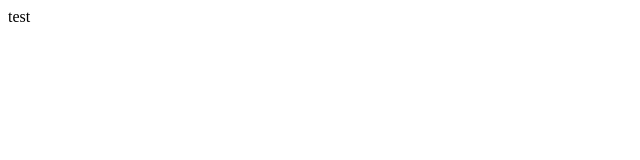
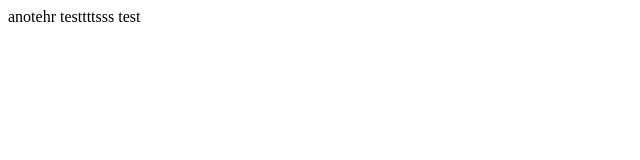
Before and after one commit to lead-code-monkey-at-oi/test-project, a plain HTML site: page src/index.html in a window 1280 px wide. Shown: the whole page, without its empty margins (0-640 px from the left). Drawn offline with Linux system fonts and the light colour scheme.

Commit message:
Update src/index.html

```diff
--- a/src/index.html
+++ b/src/index.html
@@ -5,7 +5,7 @@
 <title>some stupid title</title>
 </head>
 <body>
-
+anotehr testtttsss
 test
 
 </body>
```
